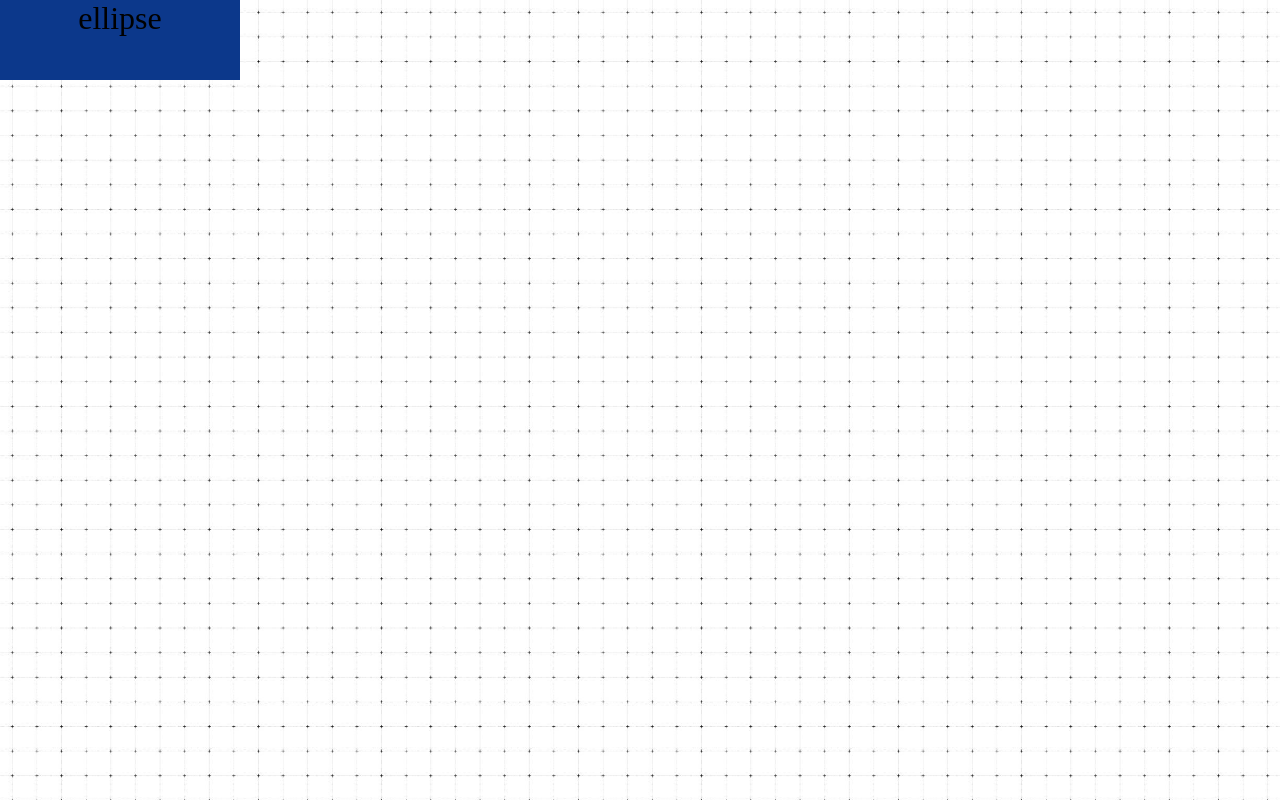
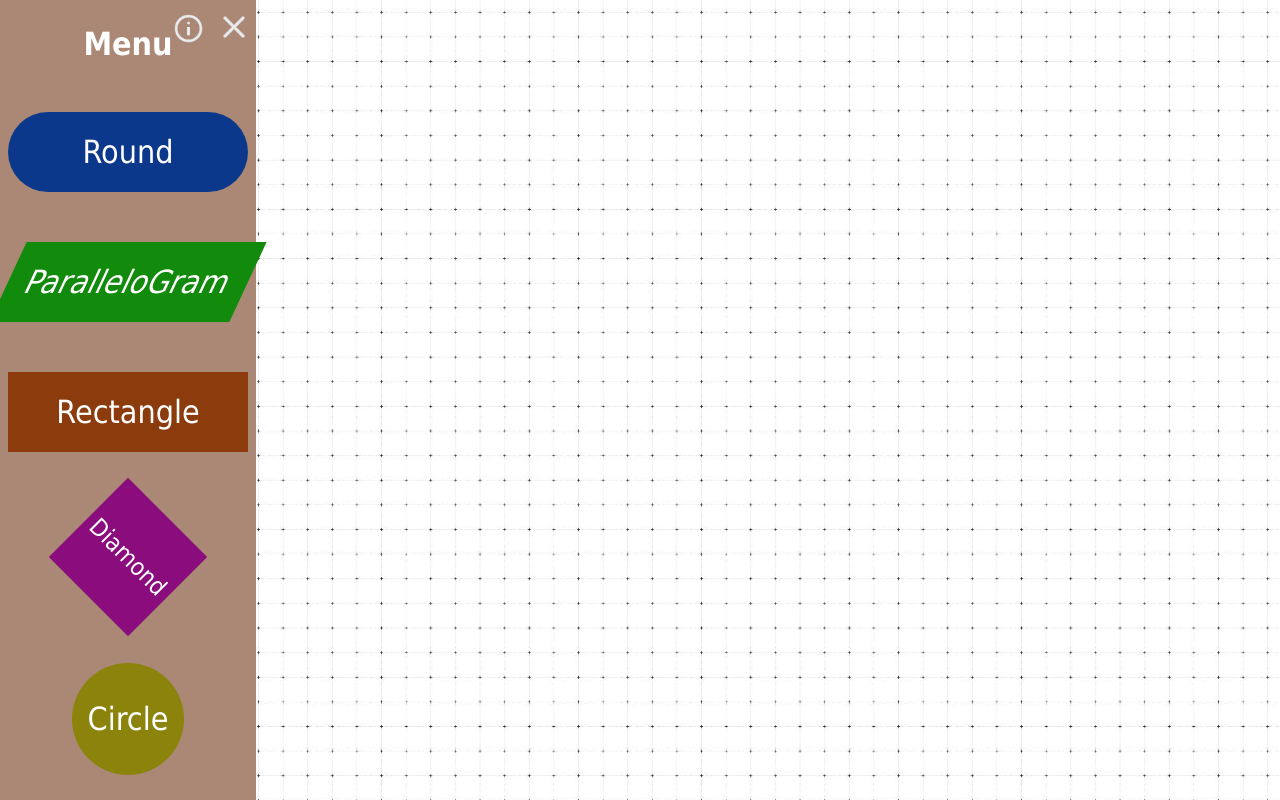
Before and after one commit to Siraj-Abdulkadir/FlowMade, a plain HTML site: page index.html in a window 1280 px wide. Drawn offline with Linux system fonts and the light colour scheme; a web font is replaced by a local one.

Commit message:
menu bar designed

```diff
--- a/index.html
+++ b/index.html
@@ -5,10 +5,27 @@
     <meta name="viewport" content="width=device-width, initial-scale=1.0">
     <title>FlowMade</title>
     <link rel="stylesheet" href="./main.css">
+    <link rel="preconnect" href="https://fonts.googleapis.com">
+<link rel="preconnect" href="https://fonts.gstatic.com" crossorigin>
+<link href="https://fonts.googleapis.com/css2?family=Tilt+Neon&display=swap" rel="stylesheet">
 </head>
 <body>
-        <div id="draggable" class="draggable ellipse" draggable="true">ellipse</div>
-    <div class="background">
+
+    <div class="menu">
+        <img id="add-circle" src="./Resourses/add-circle.svg" alt="add-circle">
+        <img id="info-icon" src="./Resourses/info.png" alt="info">
+        <img id="close-icon" src="./Resourses/close.png" alt="close">
+        <h1>Menu</h1>
+        <div draggable="true"  class="draggable Round">Round</div>
+        <div draggable="true"  class="draggable Parallelogram">ParalleloGram</div>
+        <div draggable="true"  class="draggable Rectangle">Rectangle</div>
+        <div draggable="true"  class="draggable Diamond">Diamond</div>
+        <div draggable="true"  class="draggable Circle">Circle</div>
+    </div>
+    <div class="expand-menu">
+        <img id="expand-icon" src="./Resourses/expand.svg" alt="expand">
+    </div>
+    <div id="background">
     </div>
 </body>
 <script src="./script.js"></script>
--- a/main.css
+++ b/main.css
@@ -3,8 +3,11 @@
     box-sizing: border-box;
     padding: 0;
 }
-
-.background{
+body{
+    font-family: Tahoma, sans-serif;
+    color: #fff;
+}
+#background{
     width: 100vw;
     height: 100vh;
     background-image: url(./Resourses/background3.jpg);
@@ -12,39 +15,88 @@
 }
 
 .menu{
+    display: flex;
+    flex-direction: column;
+    justify-content: space-around;
+    align-items: center;
     width: 20%;
     height: 100vh;
-    background-color: #ff8390;
+    background-color:#ab8875;
     position: absolute;
     z-index: 1;
+    color:#fff;
 }
 
-.square{
-    width: 15rem;
-    height: 10rem;
-    background-color: gray;
-    margin: 5% 0 0 5%;
-    font-size: 2rem;
-    align-items: center;
-    text-align:center ;
+.menuremover{
+    display: none;
+
 }
-.ellipse{
-    width:240px;
-    height:80px;
+.expand-menu{
+    padding: 2rem 2rem;
     background-color: #0c388b;
-
-    font-size: 2rem;
-    align-items: center;
-    text-align:center ;
-    cursor: move;
+    width: 1%;
+    position: fixed;
+    border-radius: 0 15px 15px 0;
+    margin: 20% 0 0 0;
 }
-.dragging{
-    opacity: 100%;
+.expand-menu img{
+    width: 30px;
 }
-.square:hover{
-    cursor: move;
+#close-icon{
+    width: 15%;
+    position:absolute;
+    right: 1%;
+    top: 1%;
+}
+#info-icon{
+    width: 13%;
+    position:absolute;
+    right: 20%;
+    top: 1.5%;
+    color: #606060;
 }
 
+#add-circle{
+    display: none;
+}
 .draggable{
-    position: fixed;
+    cursor: move;
+    justify-content: center;
+    display: flex;
+    align-items: center;
 }
+
+.Round{
+    background-color: #0c388b;
+    width: 15rem;
+    height: 5rem;
+    border-radius: 40px;
+    font-size: 2rem;
+}
+.Parallelogram{
+    background-color: #128b0c;
+    width: 15rem;
+    height: 5rem;
+    font-size: 2rem;
+    transform: skewX(-25deg);
+}
+.Rectangle{
+    background-color: #8b3b0c;
+    width: 15rem;
+    height: 5rem;
+    font-size: 2rem;
+}
+.Diamond{
+    transform: rotate(45deg);
+    background-color: #8b0c7c;
+    width: 7rem;
+    height: 7rem;
+    font-size: 1.5rem;
+}
+.Circle{
+    background-color: #8b830c;
+    width: 7rem;
+    height: 7rem;
+    font-size: 2rem;
+    border-radius: 50%;
+}
--- a/script.js
+++ b/script.js
@@ -1,12 +1,27 @@
 let startX= 0, startY=0, newX=0, newY=0;
-
-let draggableElement = document.getElementById('draggable')
-
-// let containers = document.querySelector('background')
-
-draggableElement.addEventListener('mousedown', mouseDown)
+let closeIcon = document.getElementById('close-icon')
+let expandIcon = document.getElementById('expand-icon')
+let draggableElement = document.querySelectorAll('.draggable')
+let menuBar = document.querySelector('.menu')
 
 
+draggableElement.forEach(draggable => {
+
+    draggable.addEventListener('mousedown', mouseDown)
+    draggable.addEventListener('dblclick', TextChanger)
+})
+
+
+closeIcon.addEventListener('click', menuRemover)
+expandIcon.addEventListener('click', expandFunc)
+
+function menuRemover(e){
+   menuBar.classList.add('menuremover')
+}
+
+function expandFunc(e){
+    menuBar.classList.remove('menuremover')
+}
 
 
 function mouseDown(e){
@@ -27,10 +42,19 @@ function mouseMove(e){
    startX = e.clientX
    startY = e.clientY
 
-   draggableElement.style.top = startY + 'px'
-   draggableElement.style.left = startX + 'px'
+   draggable.style.top = (draggable.offsetTop - newY) + 'px'
+   draggable.style.left = (draggable.offsetLeft - newX) + 'px'
+
 }
+
 
 function mouseUp(e){
     document.removeEventListener('mousemove', mouseMove)
 }
+
+function TextChanger(e){
+    let theText = prompt("Enter Your Text")
+
+    console.log(theText)
+    draggable.textContent = theText
+}
```
Also changed, not shown: Resourses/add-circle.png (added), Resourses/add-circle.svg (added), Resourses/close.png (added), Resourses/close.svg (added), Resourses/expand.svg (added), Resourses/flowchart-symbols-meaning-1.png (added), Resourses/info.png (added), Resourses/info.svg (added), 1 other file.
